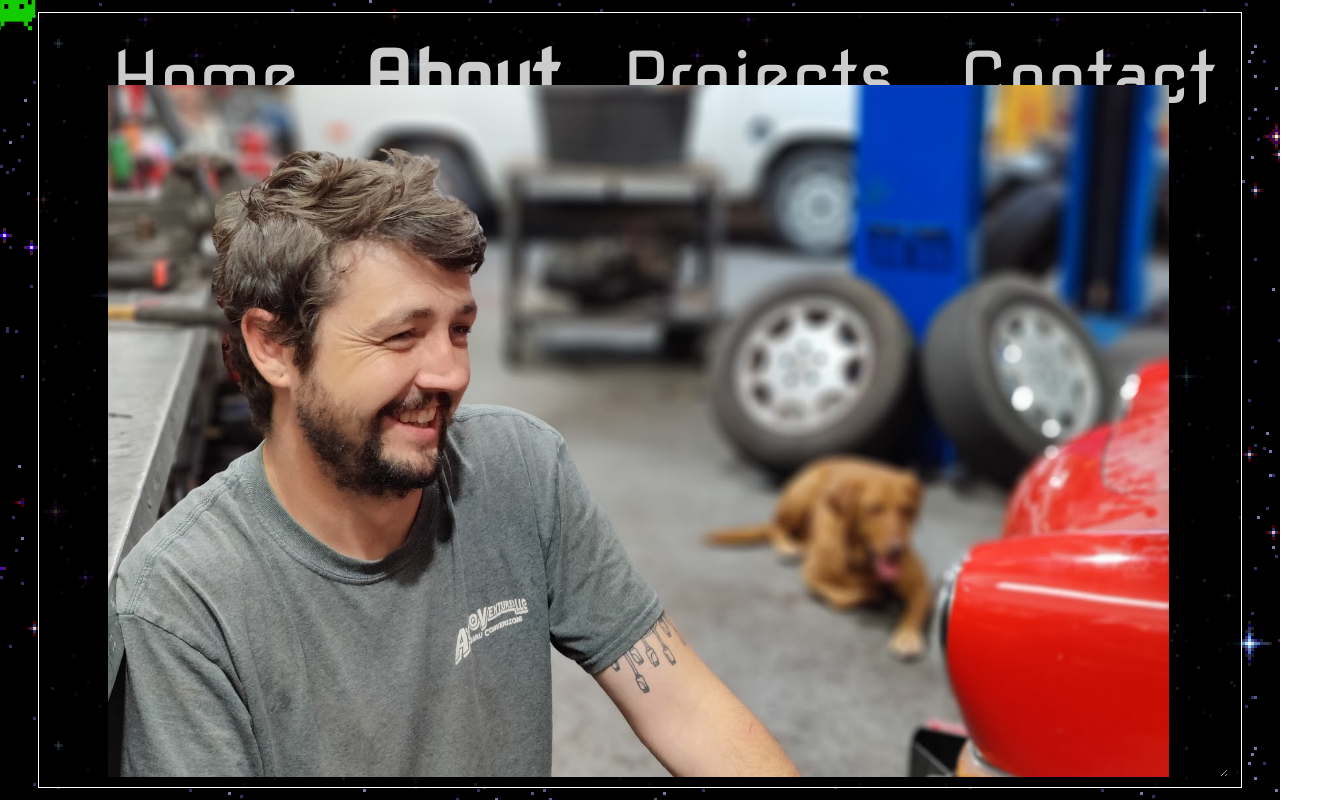
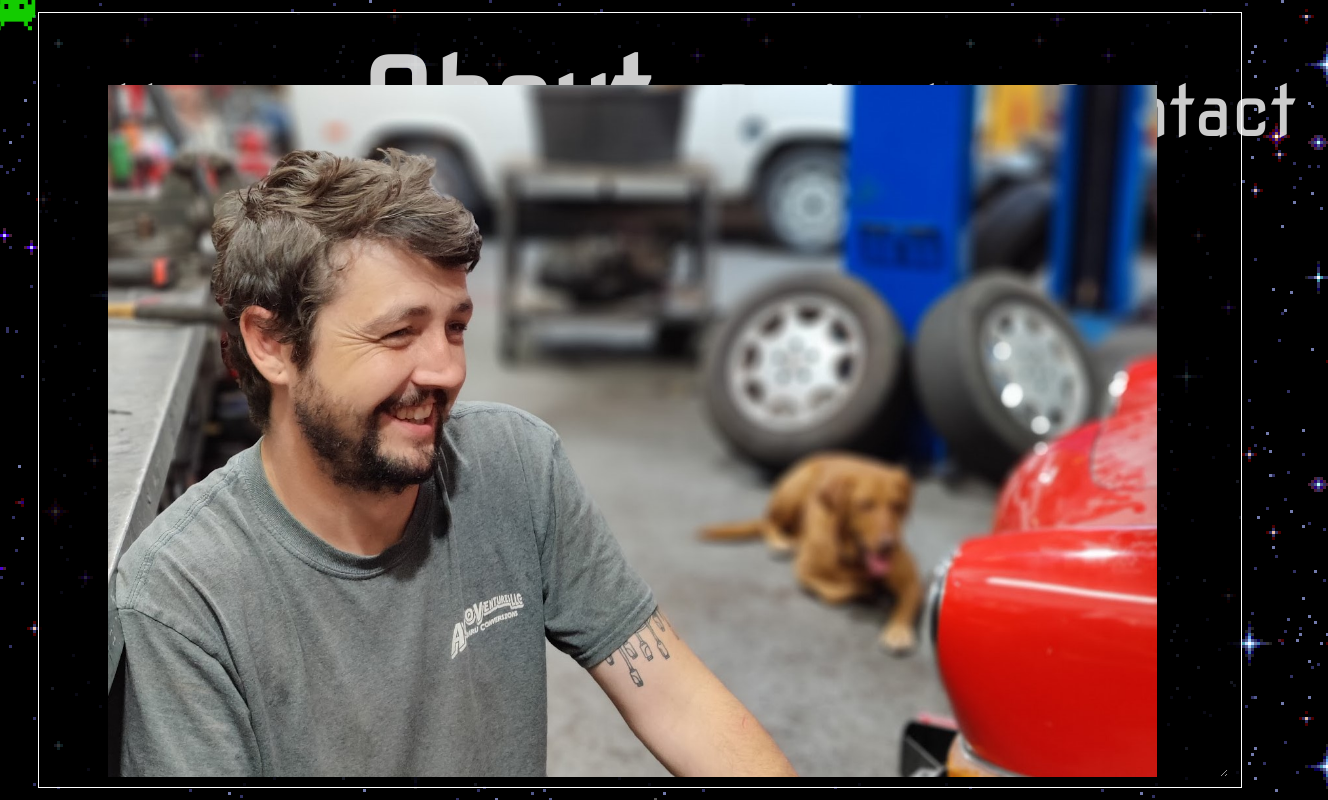
Before and after one commit to tmontobbio/tmontobbio-dev, a React (Create React App) app: page /about in a window 1280 px wide. Shown: the whole page, 1328 px wide, since content can reach past the window. Built offline with nearby package versions, Linux system fonts and the light colour scheme.

Commit message:
nav size

```diff
--- a/src/App.css
+++ b/src/App.css
@@ -266,9 +266,14 @@ div {
   }
 
   .nav-sel {
-    font-size: 5.5vw !important;
-    font-size: calc(20px + 4vw) !important;
+    /* font-size: calc(20px + 4vw) !important; */
+    font-size: 350%;
     margin: 2.5vw;
+  }
+
+  .center {
+
+    padding-right: 1vw;
   }
 
   #nav {
```
